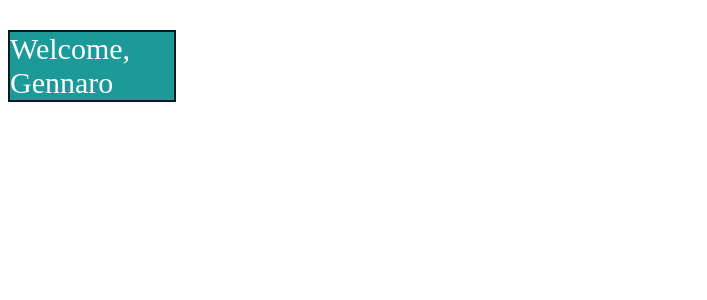
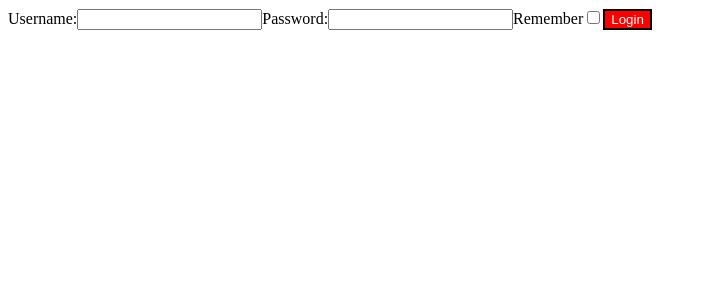
Before and after one commit to GabrieleMurgia/react-exercises, a React (Create React App) app: page / in a window 1280 px wide. Shown: the top 300 px of the page, without its empty margins (0-707 px from the left). Built offline with nearby package versions, Linux system fonts and the light colour scheme.

Commit message:
styling-components-03

```diff
--- a/src/App.jsx
+++ b/src/App.jsx
@@ -1,15 +1,53 @@
 import React from "react";
 
-export class Welcome extends React.Component{
+
+export class Login extends React.Component{
+        state = {
+            username:"",
+            password:"",
+        }
+
+        handleInputs = (event)=>{
+            const value = event.target.value
+            const name = event.target.name
+                this.setState({
+                    ...this.state,
+                    [name]: value
+                })
+            }
+
+
+        render(){
+
+          const MyStyle = {
+            background: this.state.password.length < 8 ? "red" : "green",
+            color: "white",
+            border: "2px solid black"
+          }
+            return <div>
+                    <label >Username:</label>
+                    <input name="username" onChange={this.handleInputs} value={this.state.username}></input>
+                    <label >Password:</label>
+                    <input name="password" type="password" onChange={this.handleInputs} value={this.state.password}></input>
+                    <label >Remember</label>
+                    <input name="rememberCheckbox" type="checkbox"></input>
+                    <button style={MyStyle}
+                    onClick={() => this.props.onLogin(this.state)} disabled={!(this.state.password && this.state.username)}>Login</button>
+                   </div>
+        }
+    }
+export class App extends React.Component{
+
+
+    onLogin = (state)=>{
+          const obj = {
+                username:state.username,
+                password:state.password
+            }
+            console.log(obj)
+            return obj
+    }
     render(){
-        return(
-            <p className="component-class">Welcome, Gennaro</p>
-        )
+        return <Login onLogin={this.onLogin} ></Login>
     }
 }
-
-export class App extends React.Component{
-    render(){
-        return <Welcome></Welcome>
-    }
-}
```
Also changed, not shown: src/index.css (line endings or trailing spaces).
